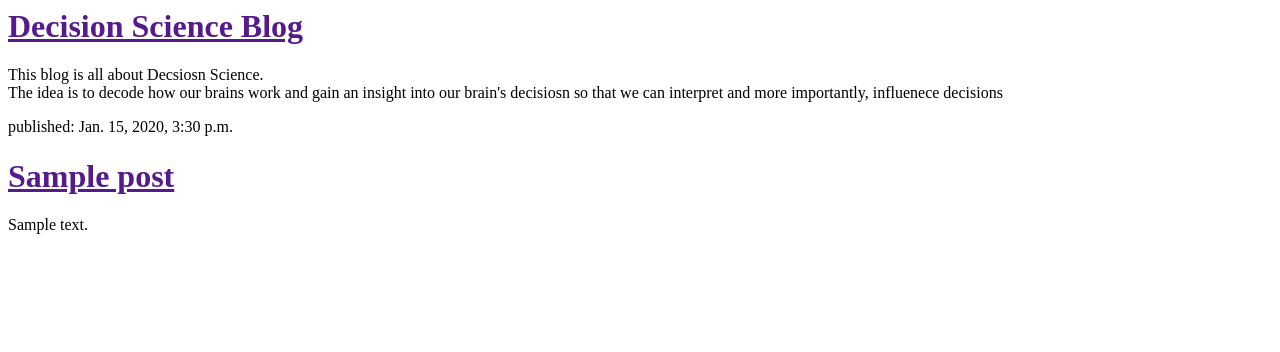
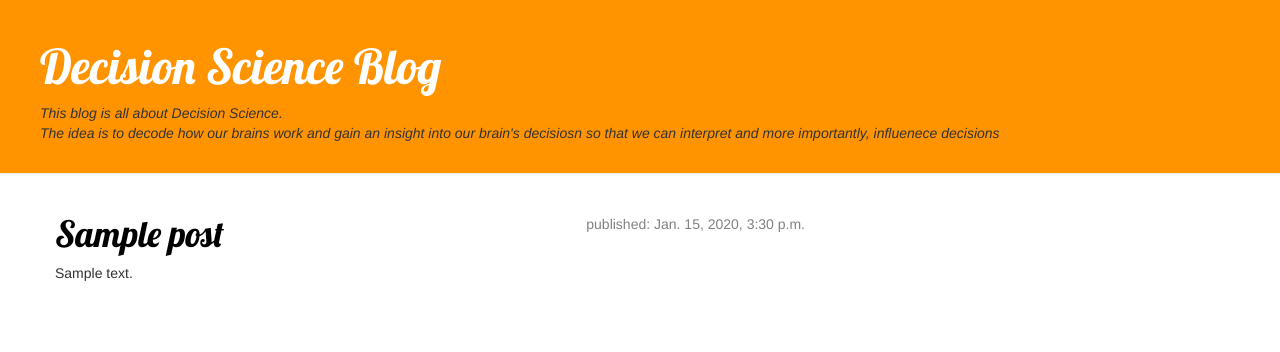
Before and after one commit to rohitghosh/my-first-blog, a Django app: template blog/templates/blog/post_list.html in a window 1280 px wide. Shown: the top 352 px of the page. Run offline with Django 3.2, Linux system fonts and the light colour scheme; the template is opened without the code that fills it: values that come from a table or form of the project are taken from there, others are empty; tables that the repository leaves empty hold one stand-in row (values such as "Sample post"); some libraries are stand-ins or nearby versions.

Commit message:
Added view and template for detailed blog post as wellas CSS for the site

```diff
--- /dev/null
+++ b/blog/static/css/blog.css
@@ -0,0 +1,45 @@
+.page-header {
+    background-color: #ff9400;
+    margin-top: 0;
+    padding: 20px 20px 20px 40px;
+}
+
+.page-header h1, .page-header h1 a, .page-header h1 a:visited, .page-header h1 a:active {
+    color: #ffffff;
+    font-size: 36pt;
+    text-decoration: none;
+}
+
+.content {
+    margin-left: 40px;
+}
+h1, h2, h3, h4 {
+    font-family: 'Lobster', cursive;
+}
+
+.date {
+    float: right;
+    color: #828282;
+}
+
+.save {
+    float: right;
+}
+
+.post-form textarea, .post-form input {
+    width: 100%;
+}
+
+.top-menu, .top-menu:hover, .top-menu:visited {
+    color: #ffffff;
+    float: right;
+    font-size: 26pt;
+    margin-right: 20px;
+}
+.post {
+    margin-bottom: 70px;
+}
+
+.post h1 a, .post h1 a:visited {
+    color: #000000;
+}
--- /dev/null
+++ b/blog/templates/blog/base.html
@@ -0,0 +1,25 @@
+{% load staticfiles %}
+<html>
+    <head>
+    <link rel="stylesheet" href="//maxcdn.bootstrapcdn.com/bootstrap/3.2.0/css/bootstrap.min.css">
+	<link rel="stylesheet" href="//maxcdn.bootstrapcdn.com/bootstrap/3.2.0/css/bootstrap-theme.min.css">
+	<link rel="stylesheet" href="{% static 'css/blog.css' %}">
+    <link href="http://fonts.googleapis.com/css?family=Lobster&subset=latin,latin-ext" rel="stylesheet" type="text/css">
+        <title>Decision Science blog</title>
+    </head>
+    <body>
+        <div class= "page-header">
+            <h1><a href="">Decision Science Blog</a></h1>
+            <p> <em>This blog is all about Decision Science.</br>The idea is to decode how our brains work and gain an insight into our brain's decisiosn so that we can interpret and more importantly, influenece decisions</em></p>
+        </div>
+
+<div class="content container">
+    <div class="row">
+        <div class="col-md-8">
+          {% block content %}
+          {% endblock %}
+        </div>
+    </div>
+</div>
+    </body>
+</html>
--- a/blog/templates/blog/post_list.html
+++ b/blog/templates/blog/post_list.html
@@ -1,19 +1,16 @@
-<html>
-    <head>
-        <title>Decision Science blog</title>
-    </head>
-    <body>
-        <div>
-            <h1><a href="">Decision Science Blog</a></h1>
-            <p> This blog is all about Decsiosn Science.</br>The idea is to decode how our brains work and gain an insight into our brain's decisiosn so that we can interpret and more importantly, influenece decisions</p>
-        </div>
 
-       {% for post in posts %}
-    <div>
-        <p>published: {{ post.published_date }}</p>
-        <h1><a href="">{{ post.title }}</a></h1>
-        <p>{{ post.text|linebreaks }}</p>
+
+{% extends 'blog/base.html' %}
+
+
+{% block content %}
+ {% for post in posts %}
+     <div class="post">
+         <div class="date">
+                <p>published: {{ post.published_date }}</p>
+            </div>
+                <h1><a href="{% url 'post_detail' pk=post.pk %}">{{ post.title }}</a></h1>
+                <p>{{ post.text|linebreaks }}</p>
     </div>
-{% endfor %}
-    </body>
-</html>
+ {% endfor %}
+{% endblock %}
--- a/blog/urls.py
+++ b/blog/urls.py
@@ -3,4 +3,5 @@ from . import views
 
 urlpatterns = [
     url(r'^$', views.post_list, name='post_list'),
+    url(r'^post/(?P<pk>[0-9]+)/$', views.post_detail, name='post_detail'),
 ]
--- a/blog/views.py
+++ b/blog/views.py
@@ -1,4 +1,4 @@
-from django.shortcuts import render
+from django.shortcuts import render, get_object_or_404
 from django.utils import timezone
 from .models import Post
 
@@ -6,3 +6,7 @@ from .models import Post
 def post_list(request):
 	posts = Post.objects.filter(published_date__lte=timezone.now()).order_by('published_date')
 	return render(request, 'blog/post_list.html', {'posts': posts})
+
+def post_detail(request, pk):
+    post = get_object_or_404(Post, pk=pk)
+    return render(request, 'blog/post_detail.html', {'post': post})
```
Also changed, not shown: blog/templates/blog/post_detail.html (added, +13 -0 lines).
